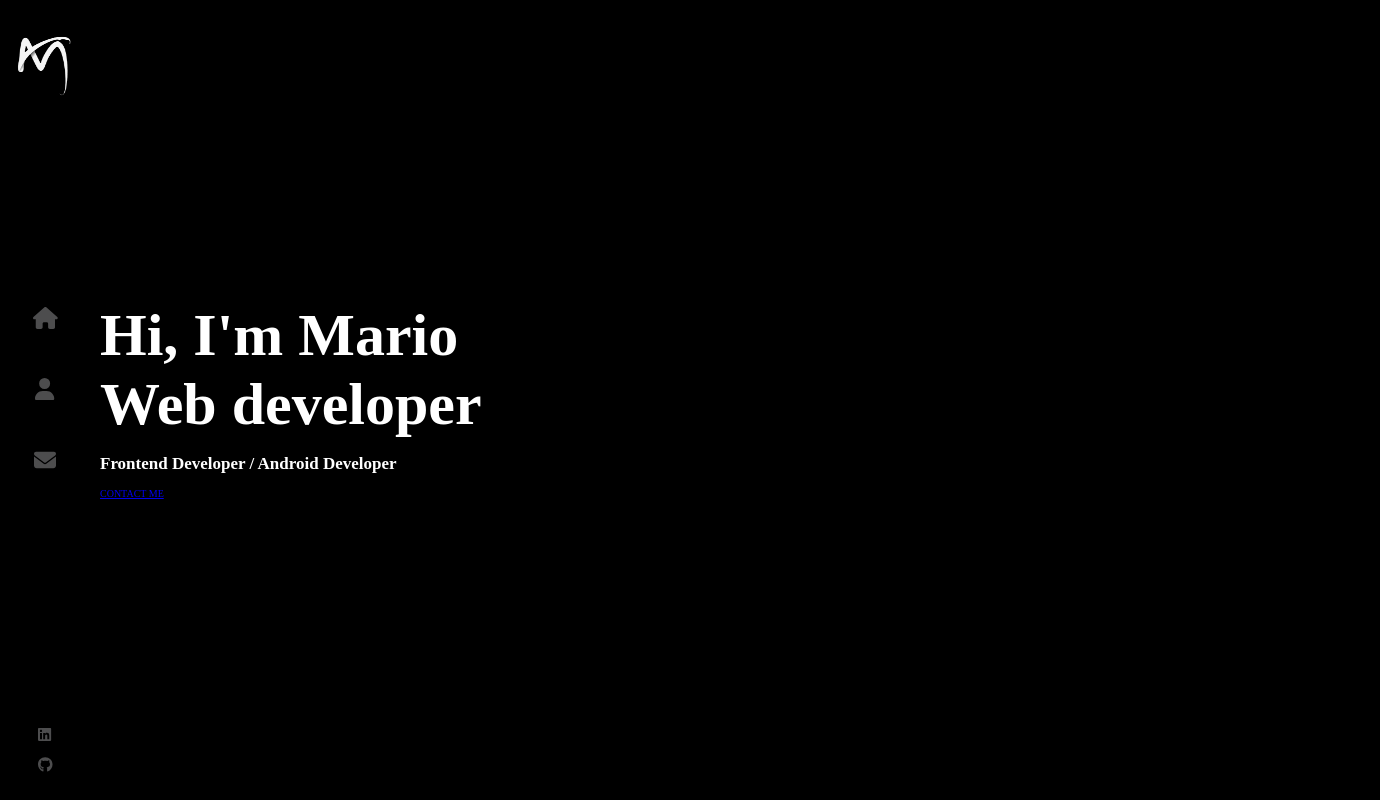
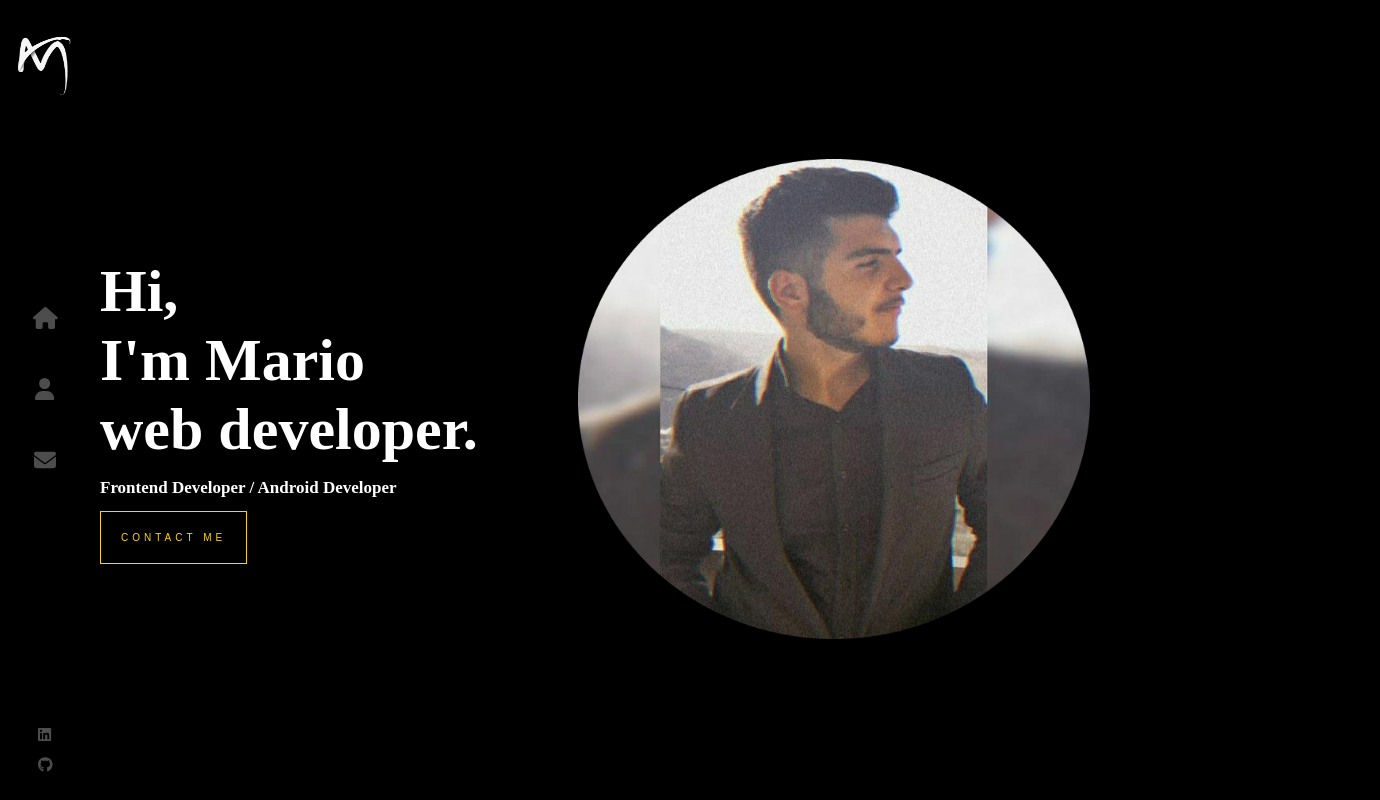
Before and after one commit to MarioGoDevLike/Portfolio, a React (Create React App) app: page / in a window 1280 px wide. Shown: the whole page, 1380 px wide, since content can reach past the window. Built offline with nearby package versions, Linux system fonts and the light colour scheme.

Commit message:
Updated code

```diff
--- /dev/null
+++ b/src/components/AnimatedLetters/index.js
@@ -0,0 +1,17 @@
+import "./index.scss";
+
+const AnimatedLetters = ({ letterClass, strArray, idx}) =>{
+    return (
+        <span>
+            {
+                strArray.map((char, i) => (
+                    <span key={char + i} className={`${letterClass} _${i + idx}`}>
+                        {char}
+                    </span>
+                ))
+            }
+        </span>
+    )
+};
+
+export default AnimatedLetters;
--- /dev/null
+++ b/src/components/AnimatedLetters/index.scss
@@ -0,0 +1,21 @@
+.text-animate{
+    display: inline;
+    opacity: 0;
+    animation: bounceIn 1s 1s;
+    animation-fill-mode: forwards;
+    min-width: 10px;
+
+}
+
+.text-animate-hover:hover{
+    min-width: 10px;
+    display: inline-block;
+    animation-fill-mode: both;
+    animation: rubberBand 1s;
+    color: #ffd700;
+}
+@for $i from 1 through 35{
+    .text-animate._#{$i}{
+        animation-delay:#{$i / 10}s;
+    }
+}
--- a/src/components/Home/index.css
+++ b/src/components/Home/index.css
@@ -1,19 +1,13 @@
 .html{
-    font-family: 'La Belle Aurore';
+    font-family: "La Belle Aurore";
+    height: 100vh;
 }
 .home-container{
-    display: flex;
-    flex-direction: column;
-    justify-content: center;
     margin-left: 100px;
-    height: 100vh;
-    width: 100vw;
     z-index: 1;
+    font-family: "Coolvetica";
     transform-style: preserve-3d;
     animation: fadeIn 1s forwards;
-}
-.text-container{
-
 }
 
 .home-container h1{
@@ -25,3 +19,37 @@
 .home-container h2{
     font-size: 17px;
 }
+
+.container{
+    width: 100vw;
+    height: 100vh;
+    display: flex;
+    align-items: center;
+}
+
+.myImage{
+    width: 40vw;
+    height: 60vh;
+    margin-left: 100px;
+}
+.h2front{
+    padding-bottom: 20px;
+}
+
+.contact-button{
+    border: 0.1em solid #ffd700;
+    padding: 20px;
+    text-decoration: none;
+    color: #ffd700;
+    font-family: sans-serif;
+    letter-spacing: 4px;
+    font-weight: 400;
+    white-space: nowrap;
+}
+
+.contact-button:hover{
+    background-color: #ffd700;
+    color: black;
+    transform-style: preserve-3d;
+    animation: bounceIn 1s forwards;
+}
--- a/src/components/Home/index.js
+++ b/src/components/Home/index.js
@@ -1,22 +1,52 @@
 import "./index.css"
 import { Link } from "react-router-dom";
+import myPicture from "../../assets/images/mypicture.png"
+import AnimatedLetters from "../AnimatedLetters";
+import {useEffect, useState} from 'react';
 
 
 const Home = () =>{
+
+    const [letterClass, setLetterClass] = useState('text-animate')
+    const nameArray = [' ','M','a','r','i','o']
+    const jobArray = ['w','e','b',' ','d','e','v','e','l','o','p','e','r','.']
+
+    useEffect(() => {
+        const timer = setTimeout(() => {
+            setLetterClass('text-animate-hover')
+        }, 4000);
+        return () => clearTimeout(timer);
+      }, []);
+
     return (
-    <div className="home-container">
-        <div className="text-container">
-            <h1>Hi, I'm
-            Mario
-            <br />
-            Web developer
-            </h1>
+    <div className="container">
+        <div className="home-container">
+            <div className="text-container">
+                <h1>
+                    <span className={letterClass}>H</span>
+                    <span className={`${letterClass} _12`}>i,</span>
+                    <br />
+                    <span className={`${letterClass} _13`}>I</span>
+                    <span className={`${letterClass} _14`}>'m</span>
+                <AnimatedLetters letterClass={letterClass}
+                strArray={nameArray}
+                idx={15}/>
+                <br />
+                <AnimatedLetters letterClass={letterClass}
+                strArray={jobArray}
+                idx={20}/>
+                </h1>
+            </div>
+            <div className="work">
+                <h2 className="h2front">Frontend Developer / Android Developer  </h2>
+                <Link to="/contact" className='contact-button'>CONTACT ME</Link>
+            </div>
         </div>
-        <div>
-            <h2>Frontend Developer / Android Developer  </h2>
-            <Link to="/contact" className='contact-button'>CONTACT ME</Link>
+        <div className="image-container">
+                <img className="myImage" src={myPicture} alt="myPicture"/>
         </div>
     </div>
+
     );
 }
 
```
Also changed, not shown: src/components/Logo/index.js (added, +12 -0 lines), src/assets/images/mypicture.png (added), src/components/Logo/index.scss (added), 1 other file (tests, documents, lock files or other folders).
